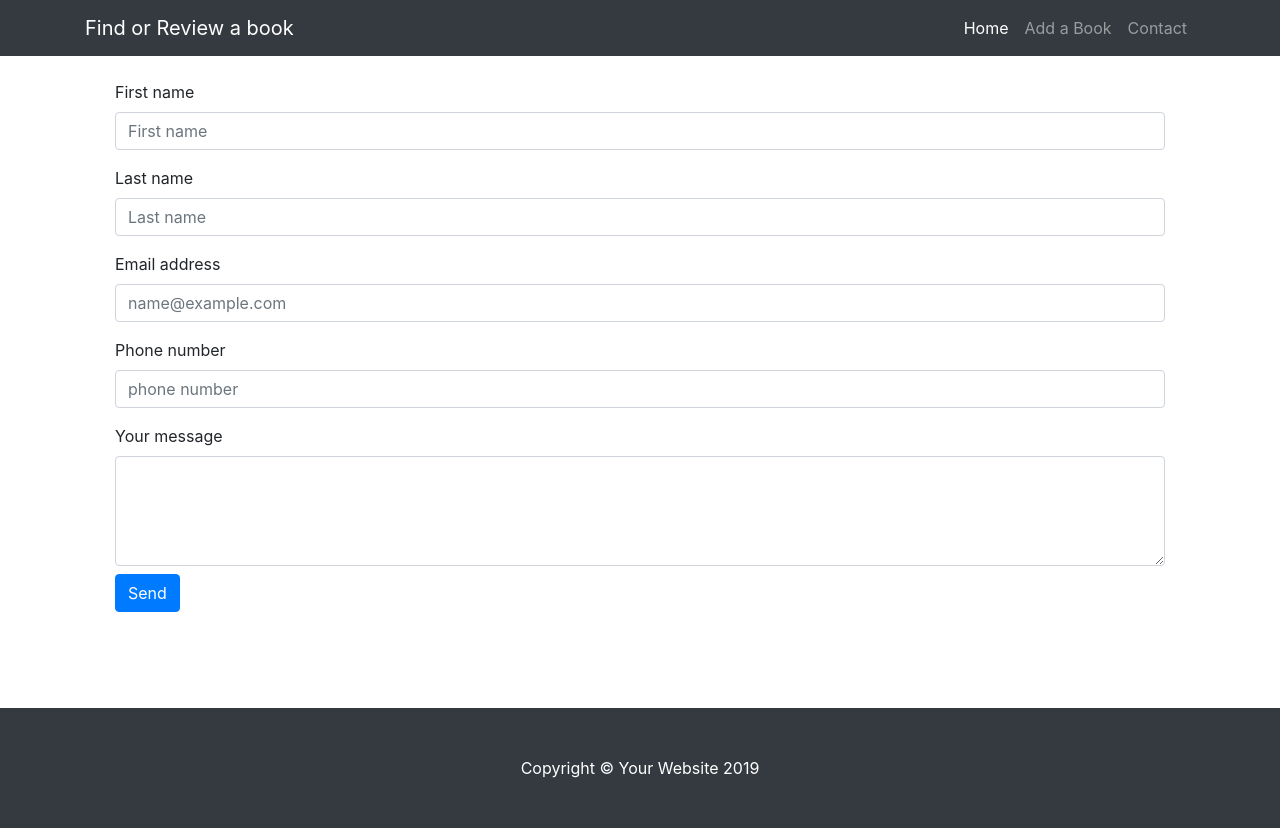
After one commit to Code-Institute-Submissions/FORB, a Flask app: page /contact in a window 1280 px wide. The commit adds this page. Run offline with Flask 2, Linux system fonts and the light colour scheme; data that the repository does not hold is empty; some libraries are stand-ins or nearby versions.

Commit message:
creating contact page

```diff
--- a/app.py
+++ b/app.py
@@ -51,7 +51,10 @@ def insert_review(book_id):
     return add_review(book_id)
 
 
+@app.route("/contact")
+def contact():
 
+    return render_template("contact.html", genre=list(mongo.db.genre.find()), books=mongo.db.books.find())
 
 if __name__ == "__main__":
     app.run(host=os.environ.get("IP", "0.0.0.0"), port=int(os.environ.get("PORT", "3000")),debug=True)
--- a/templates/base.html
+++ b/templates/base.html
@@ -42,9 +42,7 @@
           <li class="nav-item">
             <a class="nav-link" href="{{ url_for('add_book')}}">Add a Book</a>
           </li>
-          <li class="nav-item">
-            <a class="nav-link" href="#">Services</a>
-          </li>
+
           <li class="nav-item">
             <a class="nav-link" href="#">Contact</a>
           </li>
@@ -114,7 +112,7 @@
   <!-- /.container -->
 
   <!-- Footer -->
-  <footer class="py-5 bg-dark">
+  <footer class="py-5 bg-dark mt-5">
     <div class="container">
       <p class="m-0 text-center text-white">Copyright &copy; Your Website 2019</p>
     </div>
--- /dev/null
+++ b/templates/contact.html
@@ -0,0 +1,33 @@
+{% extends 'base.html' %}
+{% block add%}
+<div class="col-12 mt-4">
+<form>
+<div class="form-group">
+    <label for="exampleFormControlInput1">First name</label>
+    <input type="text"  class="form-control"  placeholder="First name" name="firstname" id="exampleFormControlInput1" required>
+  </div>
+  <div class="form-group">
+    <label for="exampleFormControlInput1">Last name</label>
+    <input type="text"  class="form-control"  placeholder="Last name" name="lastname" id="exampleFormControlInput1" required>
+  </div>
+
+  <div class="form-group">
+    <label for="exampleFormControlInput1">Email address</label>
+    <input type="email" class="form-control" id="exampleFormControlInput1" placeholder="name@example.com" required>
+  </div>
+
+  <div class="form-group">
+    <label for="exampleFormControlInput1">Phone number</label>
+    <input type="number"  class="form-control"  placeholder="phone number" name="phone" id="exampleFormControlInput1">
+  </div>
+  <div class="form-group">
+    <label for="exampleFormControlTextarea1">Your message</label>
+    <textarea class="form-control" id="exampleFormControlTextarea1" rows="4" required></textarea>
+    <button type="submit" class="btn btn-primary mt-2 mb-5">Send</button>
+  </div>
+</form>
+</div>
+
+
+
+{% endblock %}
```
